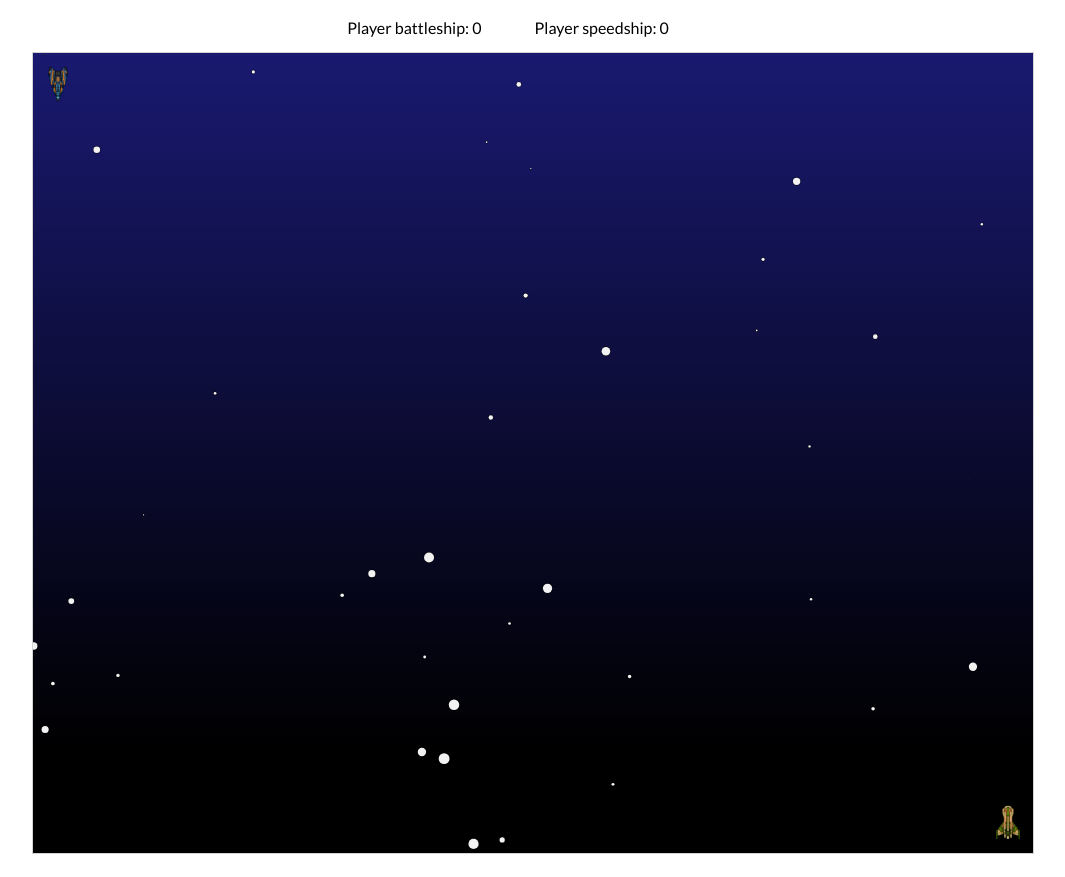
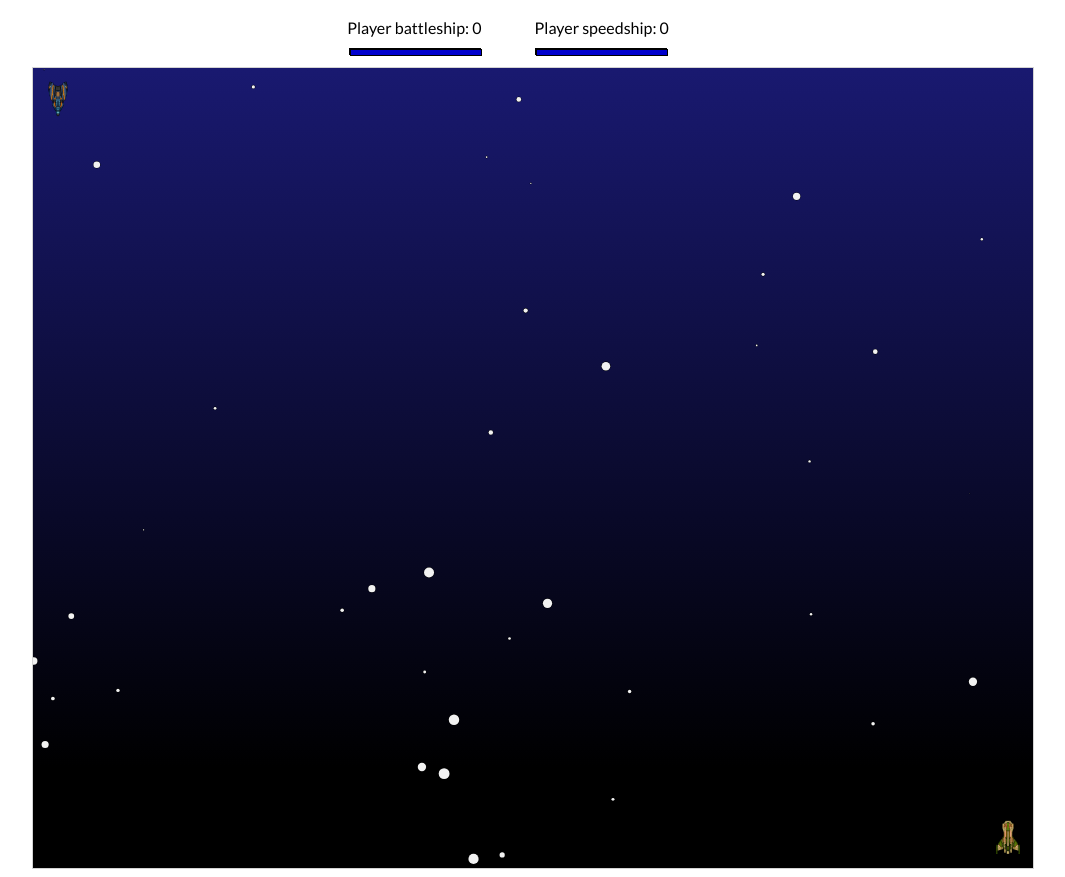
Before and after one commit to theSystem85/spaceGame, a website: page public/index.html in a window 1280 px wide. Shown: the whole page, without its empty margins (107-1172 px from the left). Drawn offline with Linux system fonts and the light colour scheme.

Commit message:
Health bar for ships

```diff
--- a/public/index.html
+++ b/public/index.html
@@ -16,6 +16,10 @@
             <div id="player1" class="player1">Player battleship:  <span id="countScoresP1">0</span></div>
             <div id="player2" class="player2">Player speedship: <span id="countScoresP2">0</span></div>
         </div>
+        <div id ="healthBar" class="healthBar">
+            <div id="healthPlayer1Red" class="health healthPlayer1Red"><div id="healthPlayer1Green" class="health healthPlayer1Green"></div></div>
+            <div id="healthPlayer2Red" class="health healthPlayer2Red"><div id="healthPlayer2Green" class="health healthPlayer2Green"></div></div>
+        </div>
         <div id="bestPlayer" class="bestPlayer"><span id="winMessage" class="winMessage"></span></div>
         <canvas id="myCanvas" width="1000" height="800" style="border:1px solid #d3d3d3;"></canvas>
         <script src="spaceGame.js"></script>
--- a/public/spaceGame.css
+++ b/public/spaceGame.css
@@ -1,5 +1,6 @@
 html {
     font-family: 'Lato', sans-serif;
+     box-sizing: border-box;
 }
 #myCanvas {
     display: block;
@@ -11,6 +12,7 @@ html {
 .counter {
     margin-bottom: 5px;
 	padding: 10px;
+    padding-bottom: 0px;
 	text-align: center;
 }
 .counter div {
@@ -30,3 +32,23 @@ html {
 .winMessage {
     padding-top: 100px;
 }
+.healthBar {
+    margin-bottom: 4px;
+	padding: 1px;
+	text-align: center;
+}
+.health{
+	display: inline-block;
+    margin-right: 50px;
+    margin-bottom: 3px;
+    width: 130px;
+    height: 5px;
+    border: 0.5px solid black;
+	text-align: left;
+}
+.healthPlayer1Red, .healthPlayer2Red {
+    background-color: orangered;
+}
+.healthPlayer1Green, .healthPlayer2Green {
+    background-color: mediumblue
+}
--- a/public/spaceGame.js
+++ b/public/spaceGame.js
@@ -2,6 +2,8 @@ var SERVER_WS_URL = 'ws://localhost:3001';//'ws://patrick-beyer-software.de:3001
 var server = new WebSocket(SERVER_WS_URL);
 
 var TO_RADIANS = Math.PI/180;
+var shipHealthWidth = 130;
+var healthFactor = 1/4;
 
 var smallStarsArray = [];
 for(var s = 0; s<20; s++){
@@ -293,6 +295,8 @@ function Game() {
 
     this.shipCollisionCheck = (shipX, shipY) => {
         if (this.collisionCheck(shipX, shipY) && shipX.alive == true && shipY.alive == true) {
+            shipX.health = 0;
+            shipY.health = 0;
             shipX.explode();
             shipY.explode();
             shipX.score++;
@@ -303,12 +307,15 @@ function Game() {
 
     this.hitCheck = (shipX, shipY) => {
         if (this.collisionCheck(shipX, shipY.shot) && shipX.alive == true){
+            shipX.health -= healthFactor;
+        }
+        if(shipX.health == 0) {
             shipX.explode();
             shipX.shot.active = false;
             shipY.shot.active = false;
             shipY.score++;
-
             this.respawn(this.ship1, this.ship2);
+            shipX.health = 1;
         }
     }
 
@@ -411,6 +418,11 @@ function GameView(game) {
         document.getElementById("countScoresP2").innerHTML = this.game.ship2.score;
     }
 
+    this.showHealth = () => {
+        document.getElementById("healthPlayer1Green").style.width = shipHealthWidth * this.ship1View.body.health + "px";
+        document.getElementById("healthPlayer2Green").style.width = shipHealthWidth * this.ship2View.body.health + "px";
+
+    }
     //------------- animation handling -----------------
 
     this.eventsToAnimationMap = {
@@ -532,6 +544,7 @@ function GameView(game) {
 
         this.showWinner();
         this.showScores();
+        this.showHealth();
         this.playSounds();
         this.playAnimations();
     }
--- a/spaceShip.js
+++ b/spaceShip.js
@@ -15,6 +15,7 @@ function SpaceShip(x, y, width, height, rotation, playerName, imageName) {
     this.moveable = true;
     this.shot = new Shot(-32,-32,16,16,0);
     this.score = 0;
+    this.health = 1;
     this.playerName = playerName;
     this.turnRate = 5; //in degrees per frame
     this.currentTurnRate = 0;
```
Also changed, not shown: game.js (+10 -2 lines).
